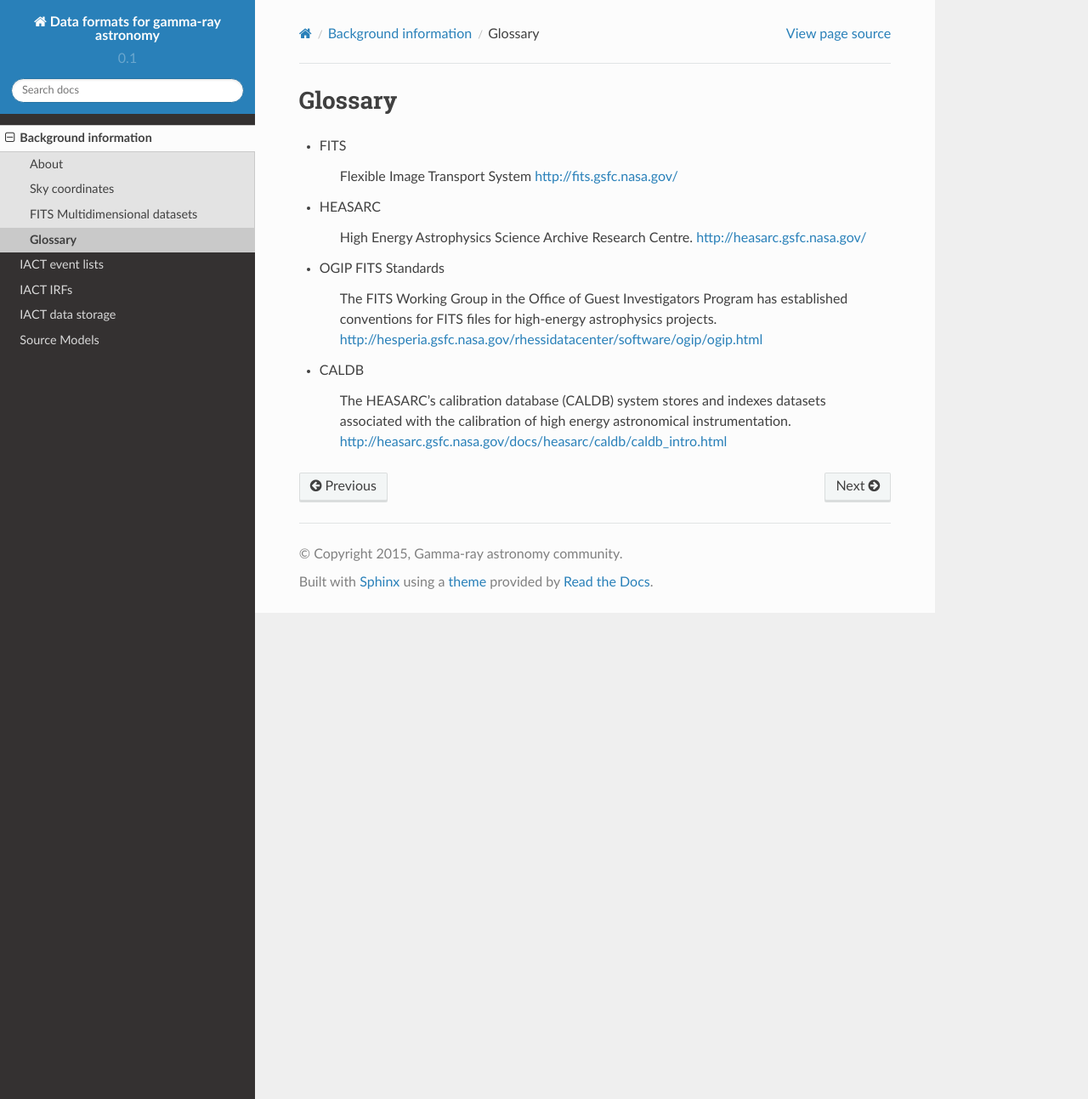
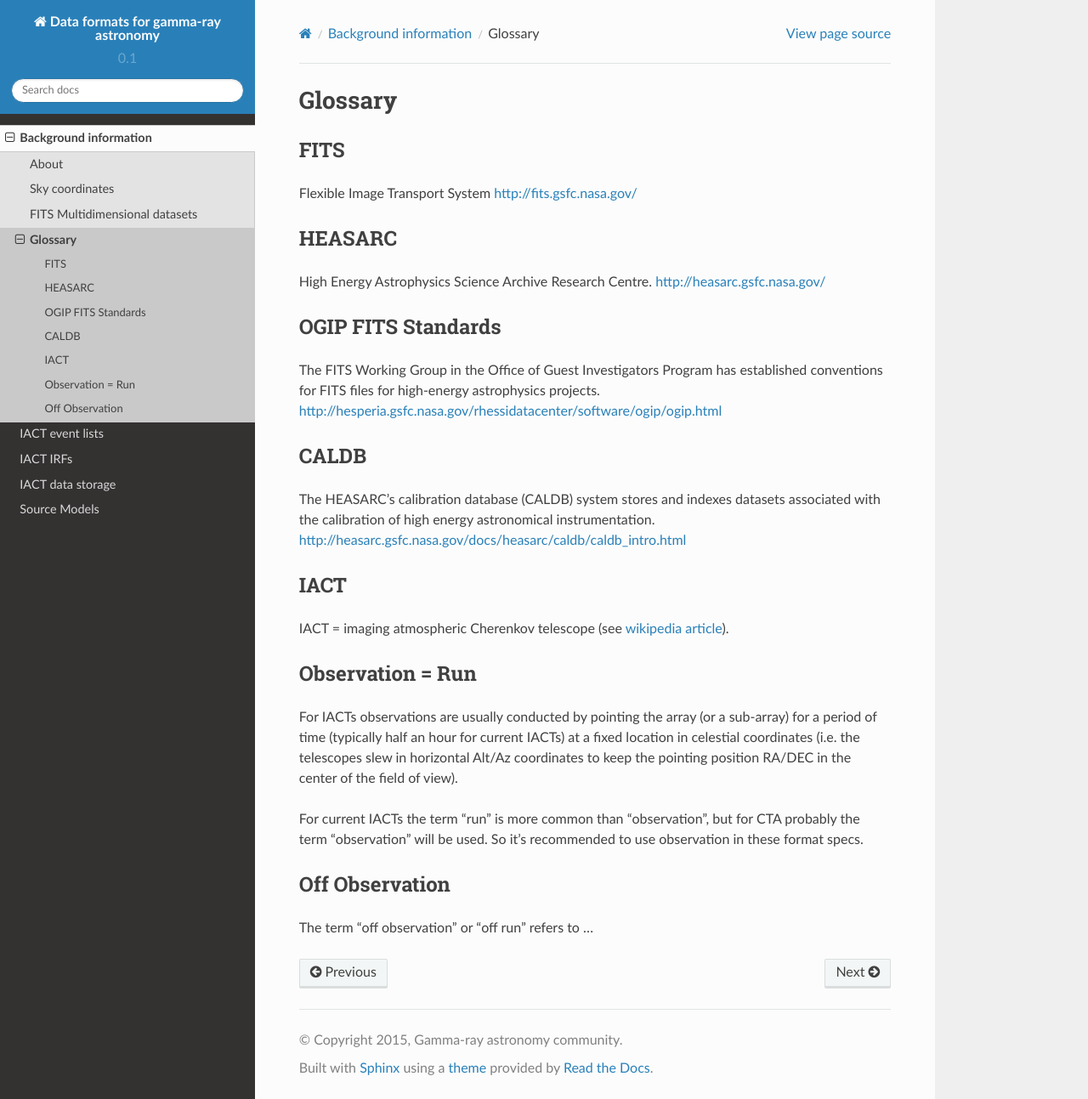
Before and after one commit to open-gamma-ray-astro/gamma-astro-data-formats, a Sphinx documentation site: the page built from source/info/glossary.rst, in a window 1280 px wide and 1293 px high. Shown: the whole window at 85% size. Built offline with Sphinx 7.4.7 and the Read the Docs theme 2.0.0, drawn with Linux system fonts in a browser that asks for light colours; pages that are not in the unit, such as notebooks, are missing from menus.

Commit message:
reformat glossary so that linking to entries is easy

```diff
--- a/source/info/glossary.rst
+++ b/source/info/glossary.rst
@@ -3,24 +3,68 @@
 Glossary
 ========
 
-* FITS
+.. _glossary-fits:
 
-    Flexible Image Transport System
-    http://fits.gsfc.nasa.gov/
+FITS
+++++
 
-* HEASARC
+Flexible Image Transport System
+http://fits.gsfc.nasa.gov/
 
-    High Energy Astrophysics Science Archive Research Centre.
-    http://heasarc.gsfc.nasa.gov/
+.. _glossary-heasarc:
 
-* OGIP FITS Standards
+HEASARC
++++++++
 
-    The FITS Working Group in the Office of Guest Investigators Program has established conventions for FITS files
-    for high-energy astrophysics projects.
-    http://hesperia.gsfc.nasa.gov/rhessidatacenter/software/ogip/ogip.html
+High Energy Astrophysics Science Archive Research Centre.
+http://heasarc.gsfc.nasa.gov/
 
-* CALDB
+.. _glossary-ogip:
 
-    The HEASARC's calibration database (CALDB) system stores and indexes datasets associated with the calibration
-    of high energy astronomical instrumentation.
-    http://heasarc.gsfc.nasa.gov/docs/heasarc/caldb/caldb_intro.html
+OGIP FITS Standards
++++++++++++++++++++
+
+The FITS Working Group in the Office of Guest Investigators Program has
+established conventions for FITS files for high-energy astrophysics
+projects.
+http://hesperia.gsfc.nasa.gov/rhessidatacenter/software/ogip/ogip.html
+
+.. _glossary-caldb:
+
+CALDB
++++++
+
+The HEASARC's calibration database (CALDB) system stores and indexes
+datasets associated with the calibration of high energy astronomical
+instrumentation.
+http://heasarc.gsfc.nasa.gov/docs/heasarc/caldb/caldb_intro.html
+
+.. _glossary-iact:
+
+IACT
+++++
+
+IACT = imaging atmospheric Cherenkov telescope (see `wikipedia article
+<https://en.wikipedia.org/wiki/IACT>`__).
+
+.. _glossary-obs:
+
+Observation = Run
++++++++++++++++++
+
+For IACTs observations are usually conducted by pointing the array (or a
+sub-array) for a period of time (typically half an hour for current IACTs)
+at a fixed location in celestial coordinates (i.e. the telescopes slew in
+horizontal Alt/Az coordinates to keep the pointing position RA/DEC in the
+center of the field of view).
+
+For current IACTs the term "run" is more common than "observation", but for
+CTA probably the term "observation" will be used. So it's recommended to use
+observation in these format specs.
+
+.. _glossary-obs-off:
+
+Off Observation
++++++++++++++++
+
+The term "off observation" or "off run" refers to ...
--- a/source/irfs/index.rst
+++ b/source/irfs/index.rst
@@ -35,3 +35,4 @@
    effective_area/index
    psf-ogip/index
    psf-gtpsf/index
+   background/index
```
